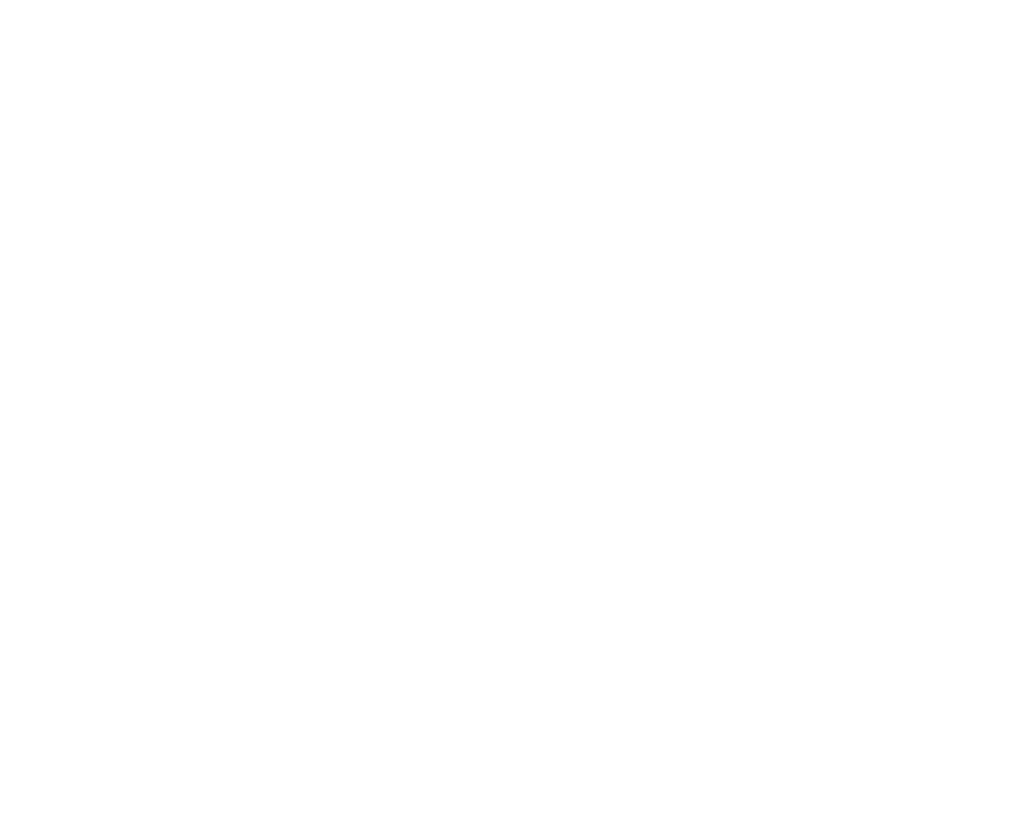
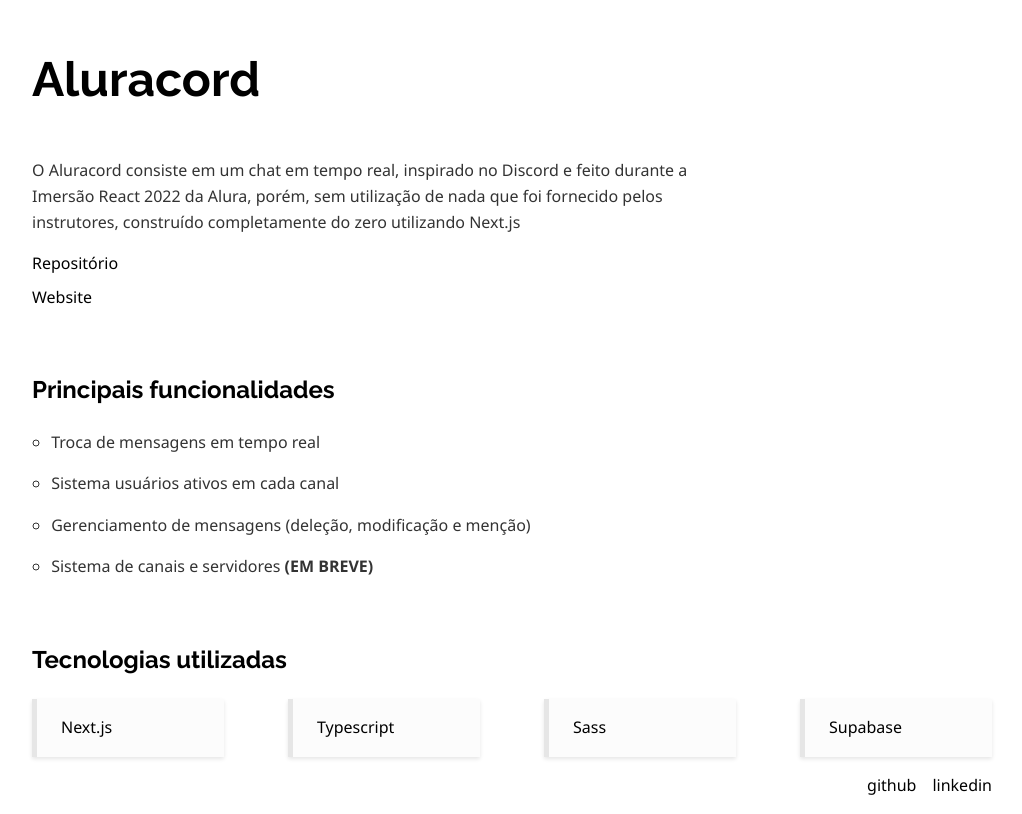
Before and after one commit to heitorlisboa/portfolio, a Next.js app: page /works/aluracord in a window 1280 px wide. Shown: the whole page, without its empty margins (128-1150 px from the left). Built offline with nearby package versions, Linux system fonts and the light colour scheme.

Commit message:
Estrutura inicial das páginas dos projetos

```diff
--- a/pages/works/aluracord.tsx
+++ b/pages/works/aluracord.tsx
@@ -1,6 +1,9 @@
 import type { NextPage } from "next";
+import styles from "../../src/styles/pages/Works.module.scss";
 
 import Head from "next/head";
+import CardList from "../../src/components/CardList";
+import Footer from "../../src/components/Footer";
 
 const Aluracord: NextPage = () => {
   return (
@@ -8,6 +11,58 @@ const Aluracord: NextPage = () => {
       <Head>
         <title>Heitor Lisboa - Aluracord</title>
       </Head>
+      <main>
+        <h1>Aluracord</h1>
+        <p>
+          O Aluracord consiste em um chat em tempo real, inspirado no Discord e
+          feito durante a Imersão React 2022 da Alura, porém, sem utilização de
+          nada que foi fornecido pelos instrutores, construído completamente do
+          zero utilizando Next.js
+        </p>
+        <ul className={styles.links} aria-label="Links do projeto">
+          <li>
+            <a
+              className="text-anchor"
+              href="https://github.com/heitorlisboa/aluracord"
+              target="_blank"
+              rel="noreferrer"
+            >
+              Repositório
+            </a>
+          </li>
+          <li>
+            <a
+              className="text-anchor"
+              href="https://aluracord-heitorlisboa.vercel.app"
+              target="_blank"
+              rel="noreferrer"
+            >
+              Website
+            </a>
+          </li>
+        </ul>
+        <section>
+          <h2 id="features">Principais funcionalidades</h2>
+          <ul className={styles.features} aria-labelledby="features">
+            <li>Troca de mensagens em tempo real</li>
+            <li>Sistema usuários ativos em cada canal</li>
+            <li>Gerenciamento de mensagens (deleção, modificação e menção)</li>
+            <li>
+              Sistema de canais e servidores <strong>(EM BREVE)</strong>
+            </li>
+          </ul>
+        </section>
+        <section>
+          <h2 id="technologies">Tecnologias utilizadas</h2>
+          <CardList aria-aria-labelledby="technologies">
+            <li>Next.js</li>
+            <li>Typescript</li>
+            <li>Sass</li>
+            <li>Supabase</li>
+          </CardList>
+        </section>
+      </main>
+      <Footer />
     </>
   );
 };
--- /dev/null
+++ b/src/styles/pages/Works.module.scss
@@ -0,0 +1,18 @@
+@use "../partials/gaps" as gp;
+
+.links {
+  margin-bottom: gp.$bigger;
+
+  li {
+    margin-block: gp.$smaller;
+  }
+}
+
+.features {
+  li {
+    list-style: circle;
+
+    margin-left: 1.2rem;
+    margin-block: gp.$small;
+  }
+}
```
Also changed, not shown: pages/works/cosmo-mapeamento.tsx (+50 -0 lines).
